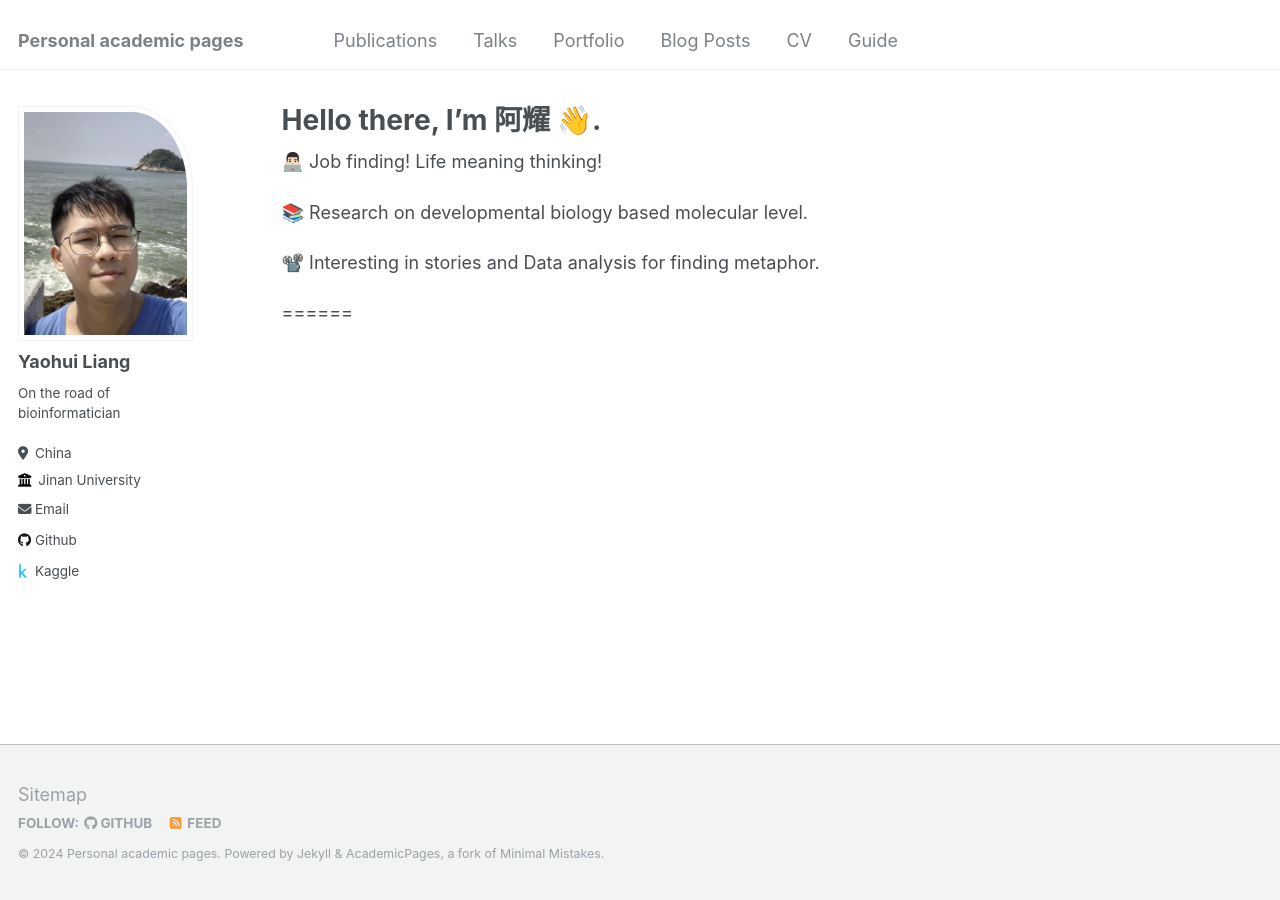
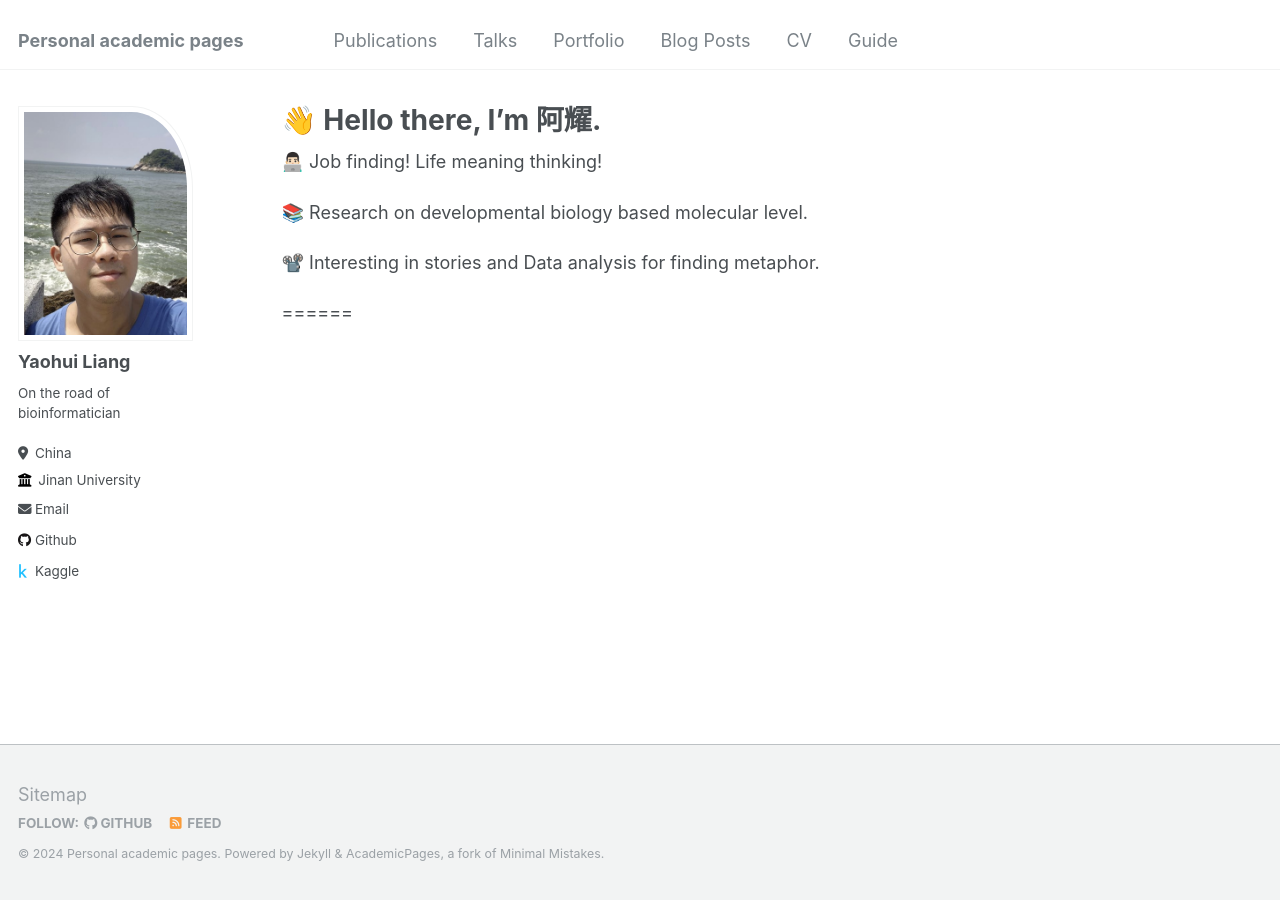
Before and after one commit to Stupid1Fish/Academic-Pages, a Jekyll site: the page built from _pages/about.md, in a window 1280 px wide. Built offline with Jekyll 4.4.1, drawn with Linux system fonts in a browser that asks for light colours.

```diff
--- a/_pages/about.md
+++ b/_pages/about.md
@@ -1,6 +1,6 @@
 ---
 permalink: /
-title: "Hello there, I'm 阿耀 👋. "
+title: "👋 Hello there, I'm 阿耀. "
 author_profile: true
 redirect_from:
   - /about/
```
